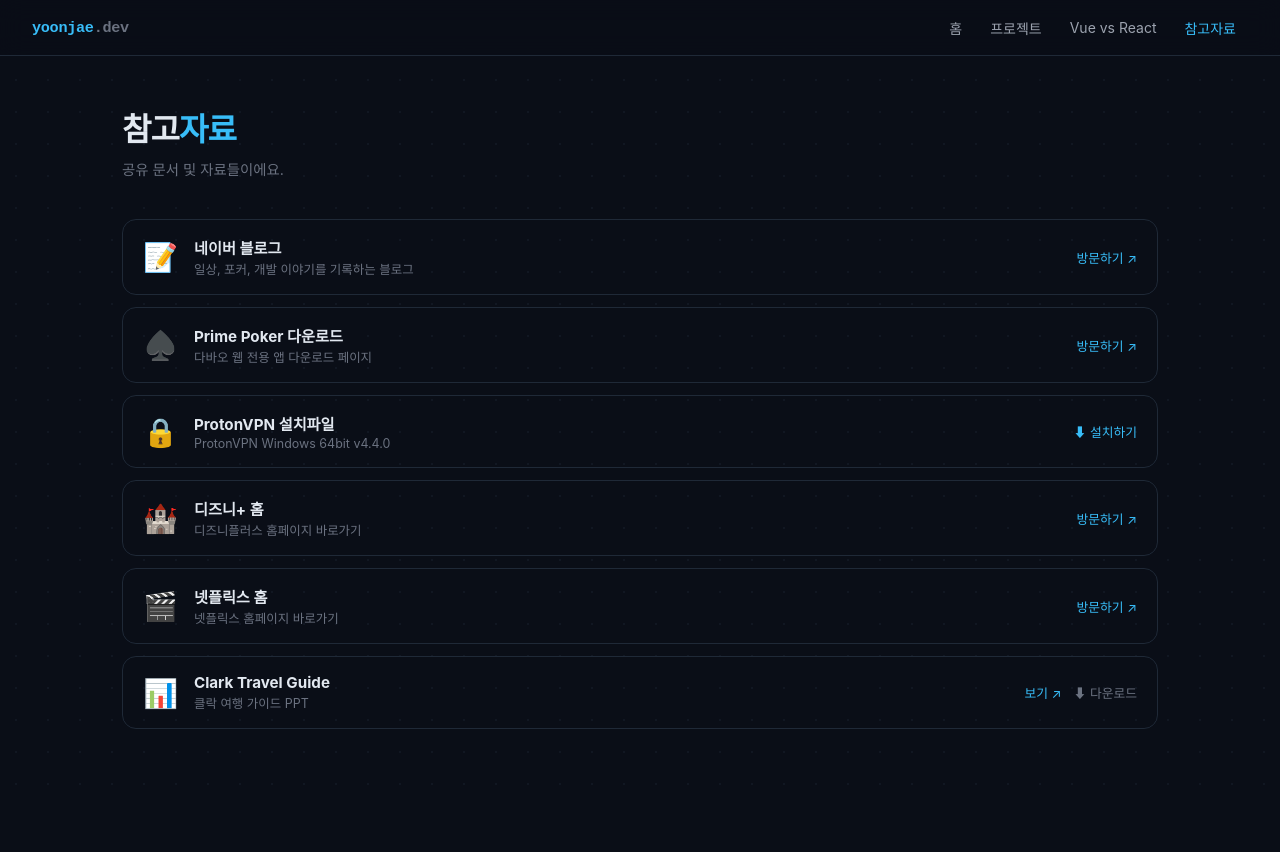
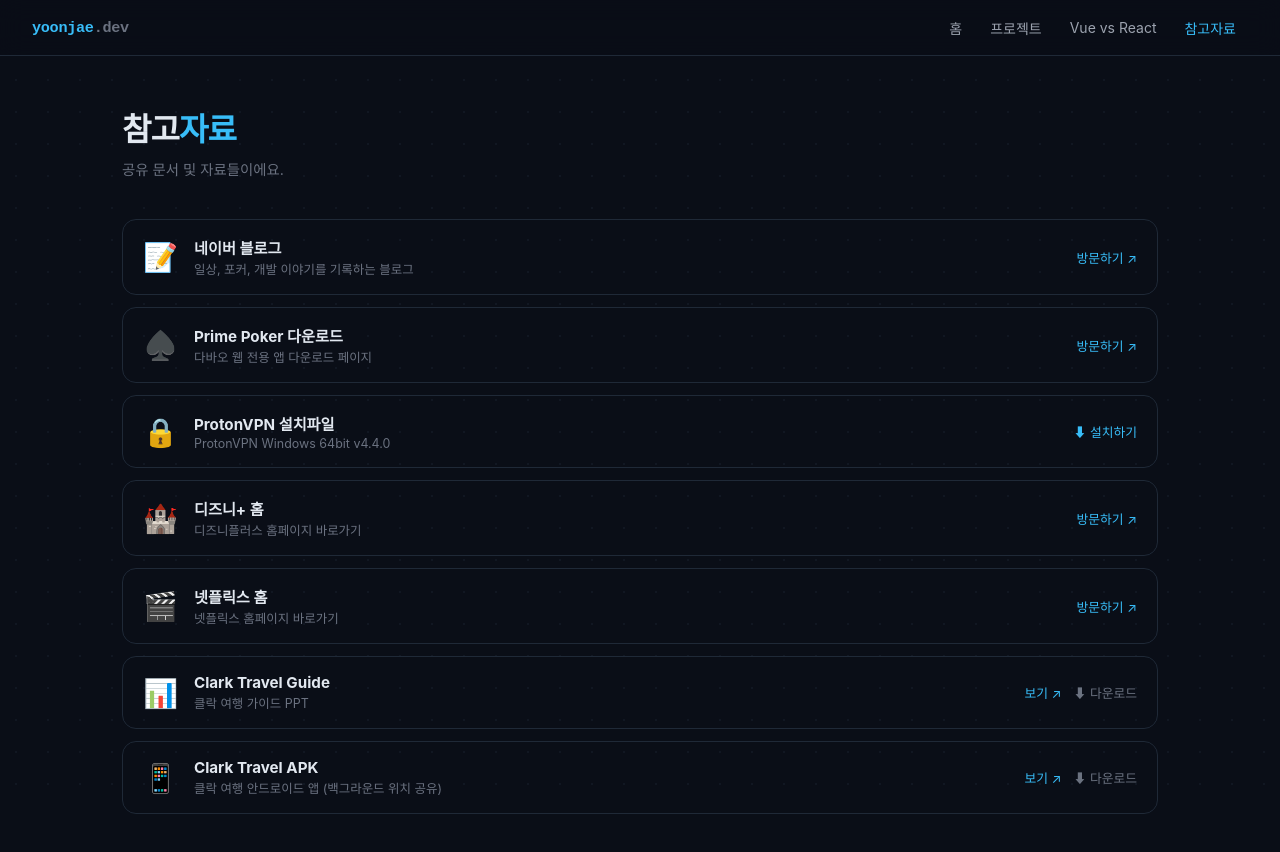
Before and after one commit to jh-desktop/my-site, a React (Vite) app: page /docs in a window 1280 px wide. Shown: the top 852 px of the page. Before the commit the page ends 809 px from the top, so only its background shows below. Built offline with nearby package versions, Linux system fonts and the light colour scheme.

Commit message:
Clark Travel APK 다운로드 추가

```diff
--- a/src/pages/DocsPage.jsx
+++ b/src/pages/DocsPage.jsx
@@ -5,6 +5,13 @@
     desc: '클락 여행 가이드 PPT',
     file: '/clark-travel-guide.pptx',
     icon: '📊',
+  },
+  {
+    id: 2,
+    title: 'Clark Travel APK',
+    desc: '클락 여행 안드로이드 앱 (백그라운드 위치 공유)',
+    file: '/ClarkTravel.apk',
+    icon: '📱',
   },
 ]
 
```
Also changed, not shown: 1 other file (tests, documents, lock files or other folders).
